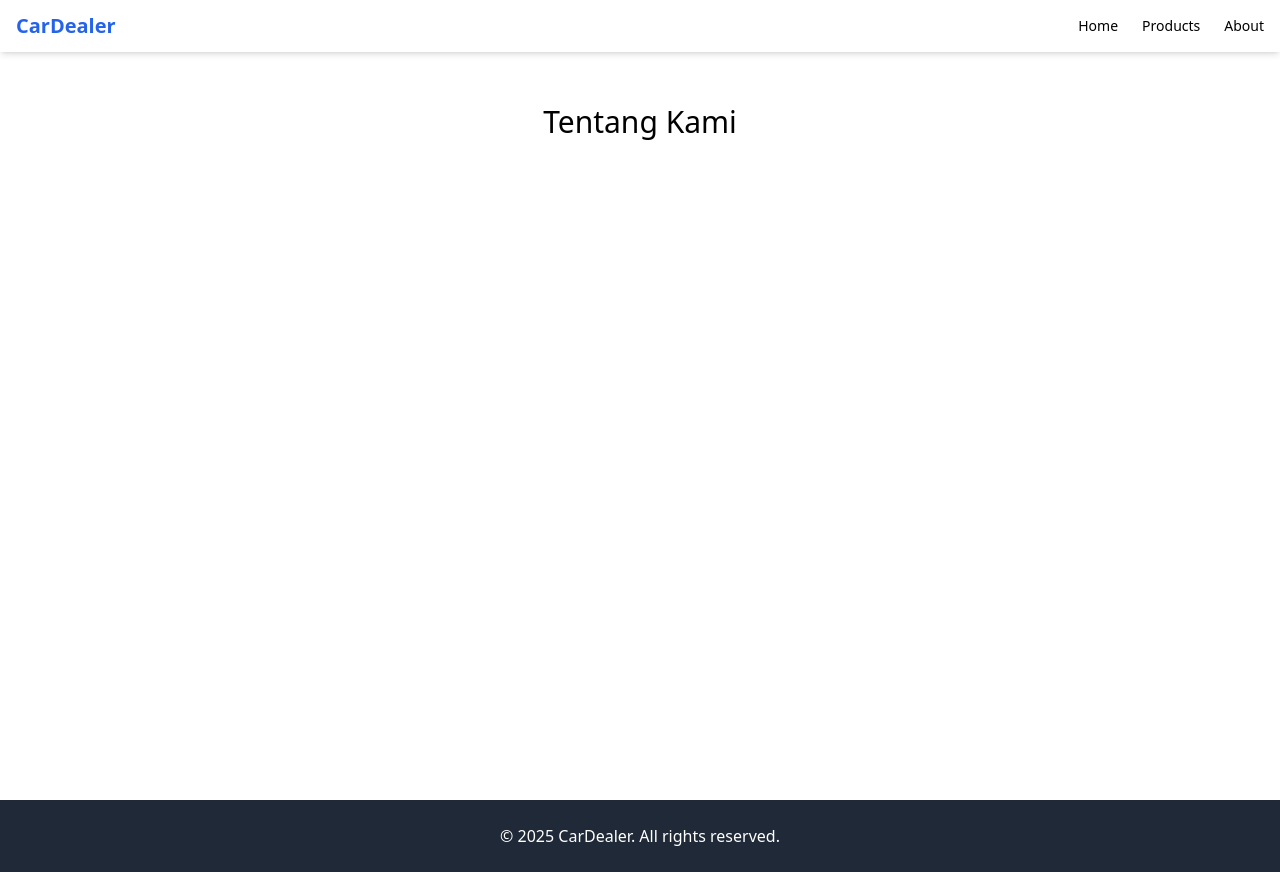
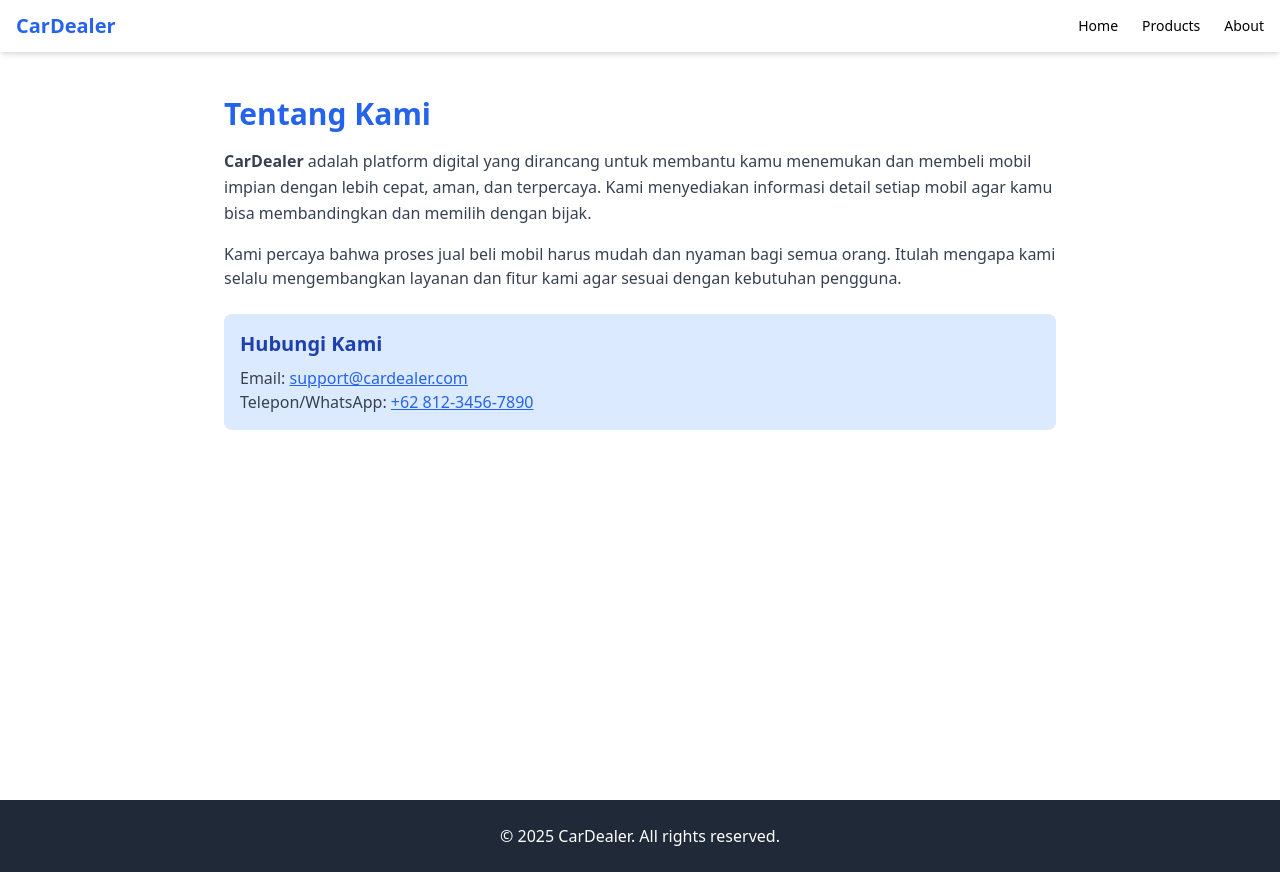
Before and after one commit to Alfianzyh/carify, a React (Vite) app: page /about in a window 1280 px wide. Built offline with nearby package versions, Linux system fonts and the light colour scheme; the HTML template or start-up script is replaced by a standard one.

Commit message:
update about

```diff
--- a/src/pages/About.jsx
+++ b/src/pages/About.jsx
@@ -1,7 +1,25 @@
 import React from 'react';
 
 function About() {
-  return <h1 className="text-center text-3xl p-10">Tentang Kami</h1>;
+  return (
+    <section className="p-8 max-w-4xl mx-auto">
+      <h2 className="text-3xl font-bold mb-4 text-blue-600">Tentang Kami</h2>
+
+      <p className="mb-4 text-gray-700 leading-relaxed">
+        <strong>CarDealer</strong> adalah platform digital yang dirancang untuk membantu kamu menemukan dan membeli mobil impian dengan lebih cepat, aman, dan terpercaya. Kami menyediakan informasi detail setiap mobil agar kamu bisa membandingkan dan memilih dengan bijak.
+      </p>
+
+      <p className="mb-6 text-gray-700">
+        Kami percaya bahwa proses jual beli mobil harus mudah dan nyaman bagi semua orang. Itulah mengapa kami selalu mengembangkan layanan dan fitur kami agar sesuai dengan kebutuhan pengguna.
+      </p>
+
+      <div className="bg-blue-100 p-4 rounded-lg">
+        <h3 className="text-xl font-semibold mb-2 text-blue-800">Hubungi Kami</h3>
+        <p className="text-gray-700">Email: <a href="mailto:support@cardealer.com" className="text-blue-600 underline">support@cardealer.com</a></p>
+        <p className="text-gray-700">Telepon/WhatsApp: <a href="https://wa.me/6281234567890" target="_blank" rel="noopener noreferrer" className="text-blue-600 underline">+62 812-3456-7890</a></p>
+      </div>
+    </section>
+  );
 }
 
 export default About;
```
